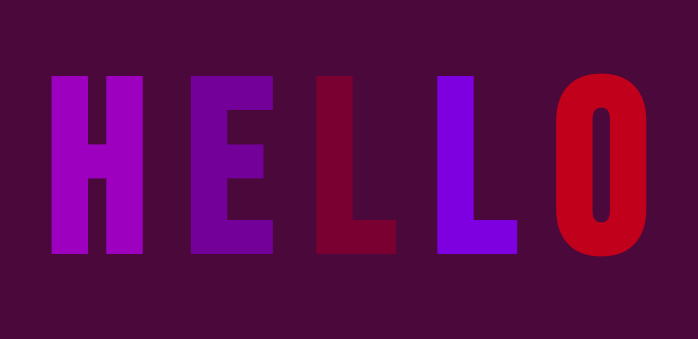
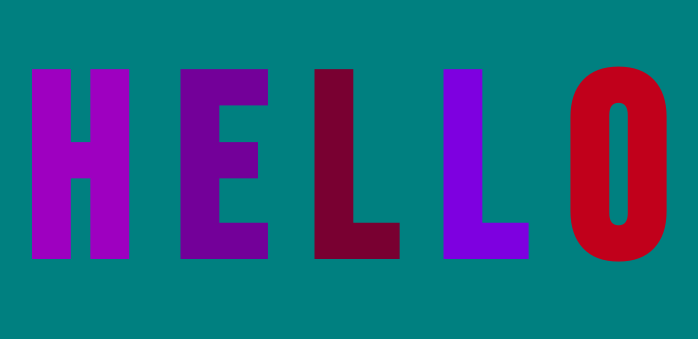
Before and after one commit to jtompkins415/Animated-Text-Git-Demo, a plain HTML site: page index.html in a window 1280 px wide. Shown: the part 226-565 px from the top of the page, without its empty margins (297-995 px from the left). Drawn offline with Linux system fonts and the light colour scheme.

Commit message:
tweak css

```diff
--- a/app.css
+++ b/app.css
@@ -3,11 +3,11 @@ body {
     justify-content: center;
     align-items: center;
     height: 100vh;
-    background-color: rgb(75, 9, 59);
+    background-color: teal;
 }
 
 h1{
-    font-size: 15rem;
+    font-size: 16rem;
     font-family: 'Bebas Neue', cursive;
 }
 
```
